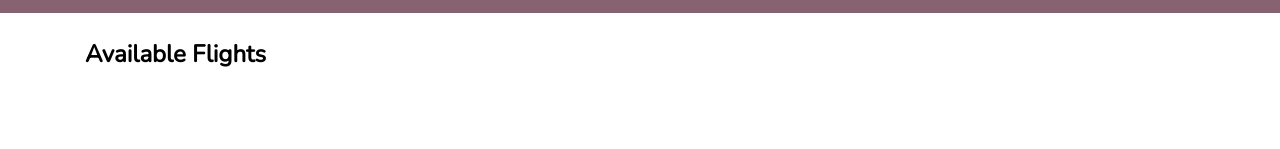
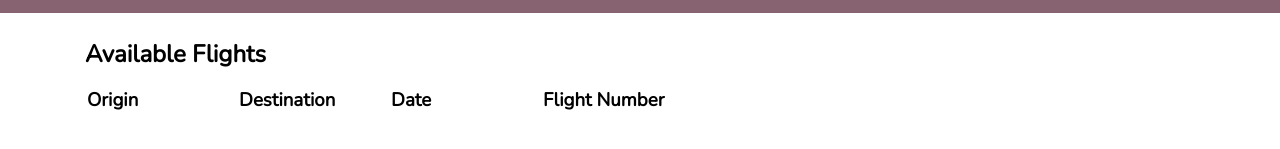
Before and after one commit to amandytang/burning-airlines, a React (Create React App) app: page / in a window 1280 px wide. Shown: the part 551-700 px from the top of the page. Built offline with nearby package versions, Linux system fonts and the light colour scheme.

Commit message:
basic logic for selecting flights from db

```diff
--- a/src/components/FlightBooker.js
+++ b/src/components/FlightBooker.js
@@ -75,12 +75,30 @@ function FlightDisplay (props) { // Like your gallery
 
     return (
       <div className="FlightDisplay"><h2>Available Flights</h2>
+      <table>
+      <tbody>
+      <tr>
+      <td><h3 className="tableHeading">Origin</h3></td>
+      <td><h3 className="tableHeading">Destination</h3></td>
+      <td><h3 className="tableHeading">Date</h3></td>
+      <td><h3 className="tableHeading">Flight Number</h3></td>
+      </tr>
+      {props.flights.map((f) =>
+      <tr>
+      <td><p key={f.id}>{f.origin}</p></td>
+      <td><p key={f.id}>{f.destination}</p></td>
+      <td><p key={f.id}>{f.date}</p></td>
+      <td><p key={f.id}>BA0{f.id}</p></td>
 
-      {props.flights.map((f) => <div>
-        <p key={f.id}>{f.origin}</p><p key={f.id}>{f.origin}</p></div>  )}
+      </tr>
+          )}
+      </tbody>
+      </table>
+
       </div>
     ) // TODO show available flights here after AJAX implemented
-
+    // {props.flights.map((f) => <div>
+    //   <p key={f.id}>{f.origin}</p><p key={f.id}>{f.destination}</p><p key={f.id}>{f.date}</p><p key={f.id}>{f.id}</p></div>
 }
 
 class FlightBooker extends Component {
@@ -96,9 +114,21 @@ class FlightBooker extends Component {
 
   fetchFlights () { // Need to pass the origin and destination in
     console.log('preparing to fetch');
-    // axios.get(SERVER_URL).then( results => this.setState( {flights: results.data }) )
+    // axios.get(SERVER_URL).then( results => this.setState( {flights: results.data }))
 
-    axios.get(SERVER_URL).then( results => this.setState( {flights: results.data }))
+     axios.get(SERVER_URL).then( results => console.log( results.data.filter(filterByOD)) )
+     // axios.get(SERVER_URL).then( results => console.log( results.data.filter(isOrigin),  results.data.find(isDestination) ) )
+
+function filterByOD(item) {
+  if (item.origin === 'Sydney' && item.destination === 'Tucson') {
+    return true;
+  }
+}
+//
+// function isDestination(d) {
+//   return d.destination === 'Sydney';
+// }
+
   // setTimeout(fetchFlights, 10000); // function works on timeout - how to make it bind to onSubmit
  }
 
--- a/src/index.css
+++ b/src/index.css
@@ -68,3 +68,13 @@ select {
   height: 35px;
   font-size: 0.9em;
 }
+
+.tableHeading {
+  display:inline-block;
+  margin-top: 15px;
+  margin-bottom: 15px;
+}
+
+td {
+  width: 150px;
+}
```
